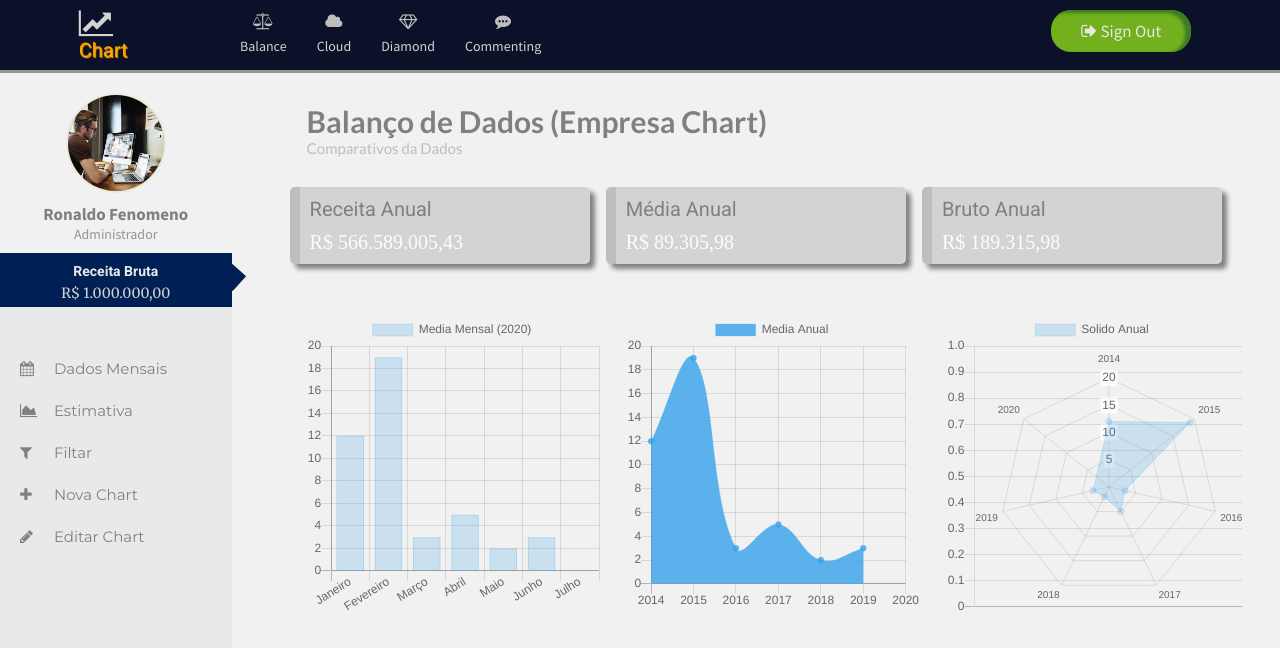
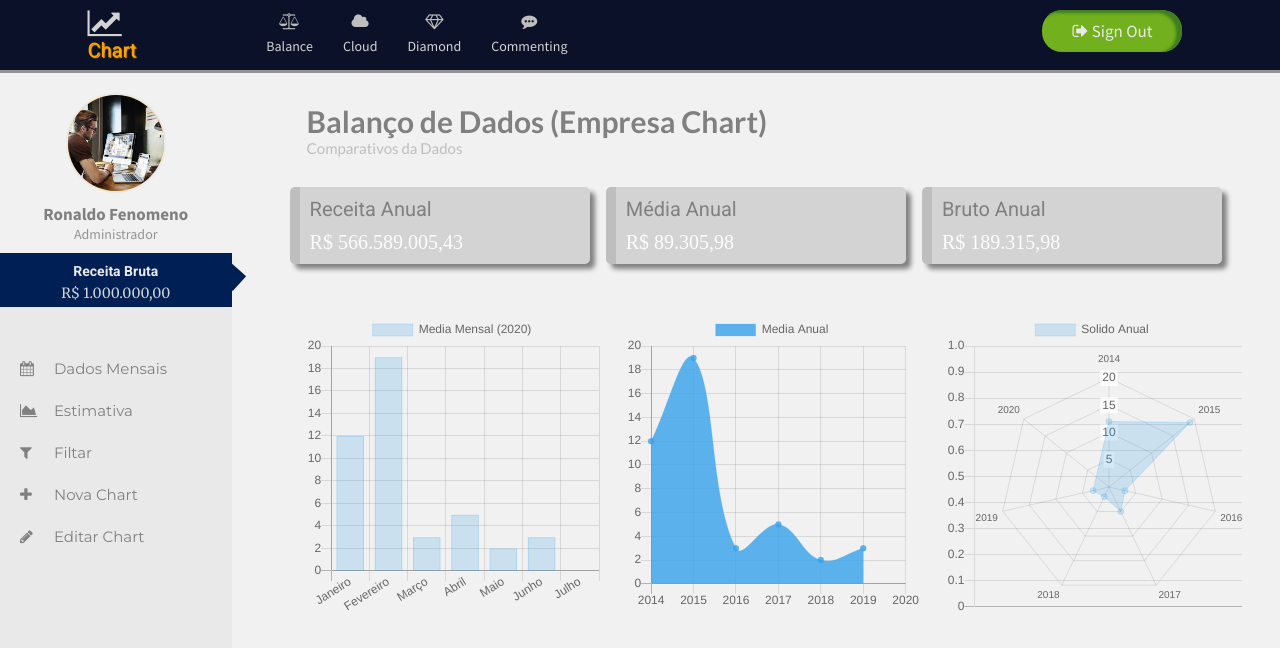
Before and after one commit to WelderMileu/dashboard, a plain HTML site: page index.html in a window 1280 px wide. Drawn offline with nearby package versions, Linux system fonts and the light colour scheme; a web font is replaced by a local one.

Commit message:
Alinhando os elementos do nosso nav

```diff
--- a/style.css
+++ b/style.css
@@ -78,7 +78,7 @@ a {
 
 .body .nav .navbar .navbar-nav .nav-item:nth-child(5) {
 	margin-top: 10px;
-	margin-left: 485px;
+	margin-left: 450px;
 }
 
 .body .nav .navbar .navbar-nav .nav-item:nth-child(5) .nav-link {
```
